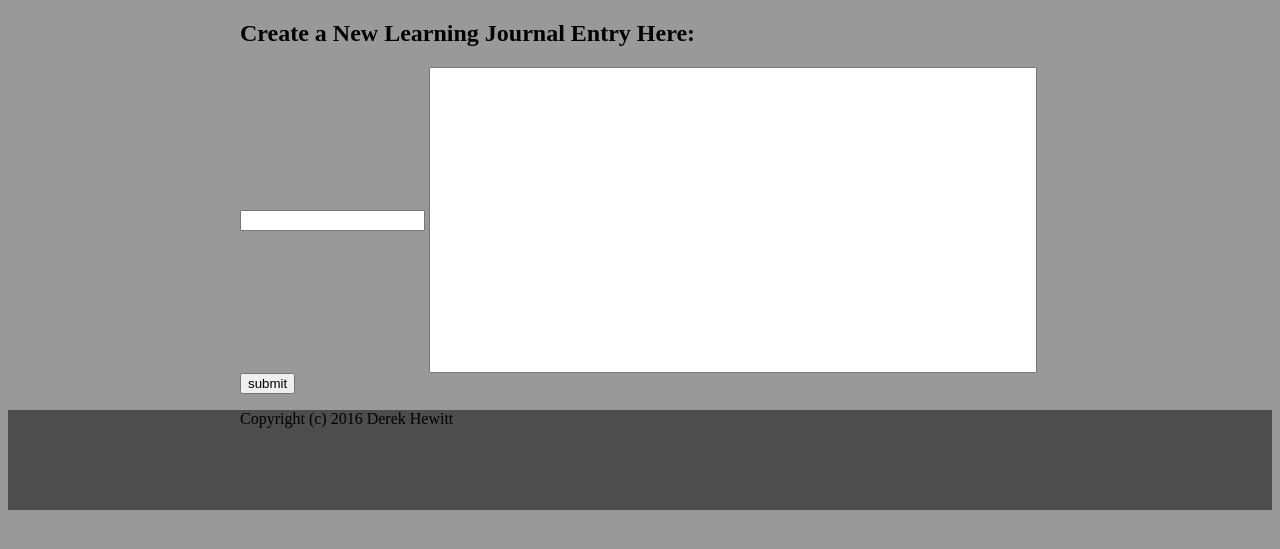
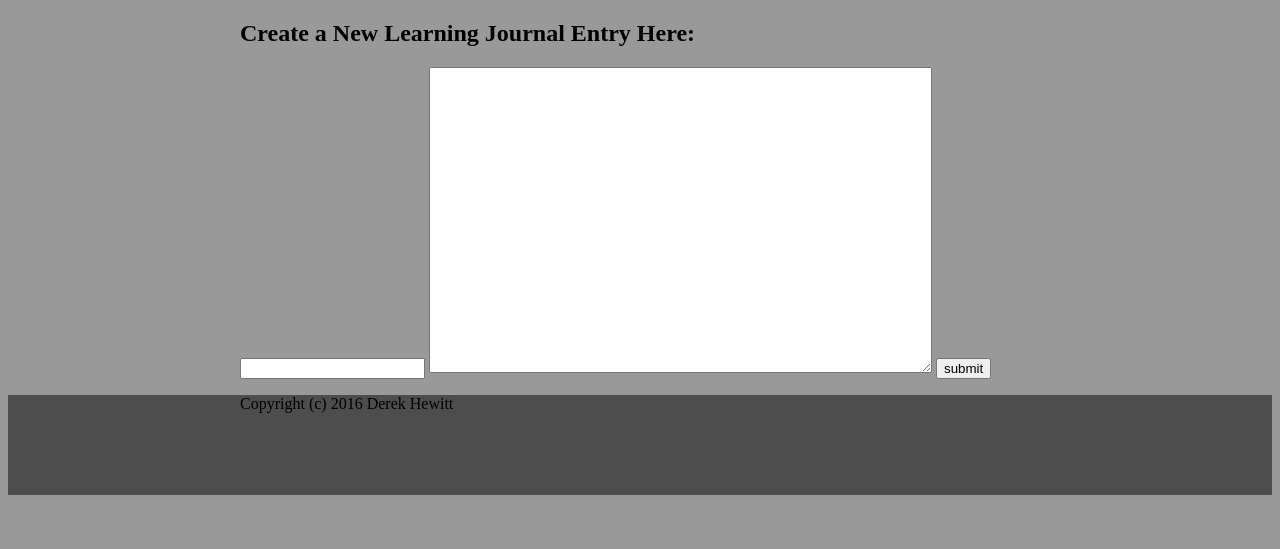
Before and after one commit to derekmhewitt/learning_journal, a Python web app: template learning_journal/templates/form.jinja2 in a window 1280 px wide. Shown: the part 171-720 px from the top of the page. Run offline with Jinja, Linux system fonts and the light colour scheme; the template is opened without the code that fills it, so the values that code supplies are empty.

Commit message:
working on jinja2 templates

```diff
--- a/learning_journal/static/style.css
+++ b/learning_journal/static/style.css
@@ -26,8 +26,3 @@ footer {
     margin: 0 auto;
     width: 800px;
 }
-
-.form_large_textbox {
-    width: 600px;
-    height: 300px;
-}
--- a/learning_journal/templates/form.jinja2
+++ b/learning_journal/templates/form.jinja2
@@ -2,8 +2,9 @@
 {% block body %}
             <h2>Create a New Learning Journal Entry Here:</h2>
             <form action="" method="post">
-                <input type="text" length="40">
-                <input class="form_large_textbox" type="text">
+                <input class="form_large_textbox" type="text" required>
+                <textarea rows="20" cols="60" type="text" required>
+                </textarea>
                 <input type="submit" value="submit">
             </form>
 {% endblock %}
--- a/learning_journal/templates/index.jinja2
+++ b/learning_journal/templates/index.jinja2
@@ -7,6 +7,10 @@
                 <p>Today went alright I think. Code review and lecture went pretty smoothly, Nick got to show off some of the really cool stuff that Jinja templates (and probably all python templates) can do. It looks like once all this stuff is hooked together it’ll be really cool to work with, pages and content can be served up entirely dynamically.</p>
                 <p>Victor and I made some good progress on our data structures, we got caught up to today and everything is turned in up to the Heap. We got 9/10 on our first try on our Deque, awesome. We discussed Heap for a while but didn’t get a chance to write much code yet.At 5 we did project team selection, I got on the NFL survivor challenge project. No one liked my bunny idea, sad face :(. Anyway it seems like it’ll be a neat project and the scope isn’t too large so it should be manageable.  I’m pretty behind on the Learning Journal project, hopefully I can find a way to get caught up over the next day or two. I’m going to keep working a little longer then head home, no point in staying suuuper late this early in the week.</p>
             </article>
+            {
+            "title": "Day 12 Learning Journal", "Date": "23 August 2016", "content": "<p>Today went alright I think. Code review and lecture went pretty smoothly, Nick got to show off some of the really cool stuff that Jinja templates (and probably all python templates) can do. It looks like once all this stuff is hooked together it’ll be really cool to work with, pages and content can be served up entirely dynamically.</p>
+                <p>Victor and I made some good progress on our data structures, we got caught up to today and everything is turned in up to the Heap. We got 9/10 on our first try on our Deque, awesome. We discussed Heap for a while but didn’t get a chance to write much code yet.At 5 we did project team selection, I got on the NFL survivor challenge project. No one liked my bunny idea, sad face :(. Anyway it seems like it’ll be a neat project and the scope isn’t too large so it should be manageable.  I’m pretty behind on the Learning Journal project, hopefully I can find a way to get caught up over the next day or two. I’m going to keep working a little longer then head home, no point in staying suuuper late this early in the week.</p>", "id": 007
+            }
             <article class="journal_entry">
                 <h3 class="journal_title">Another Journal Entry</h3>
                 <p class="journal_date">18 August 2016</p>
```
Also changed, not shown: learning_journal/templates/edit.jinja2 (+6 -2 lines).
